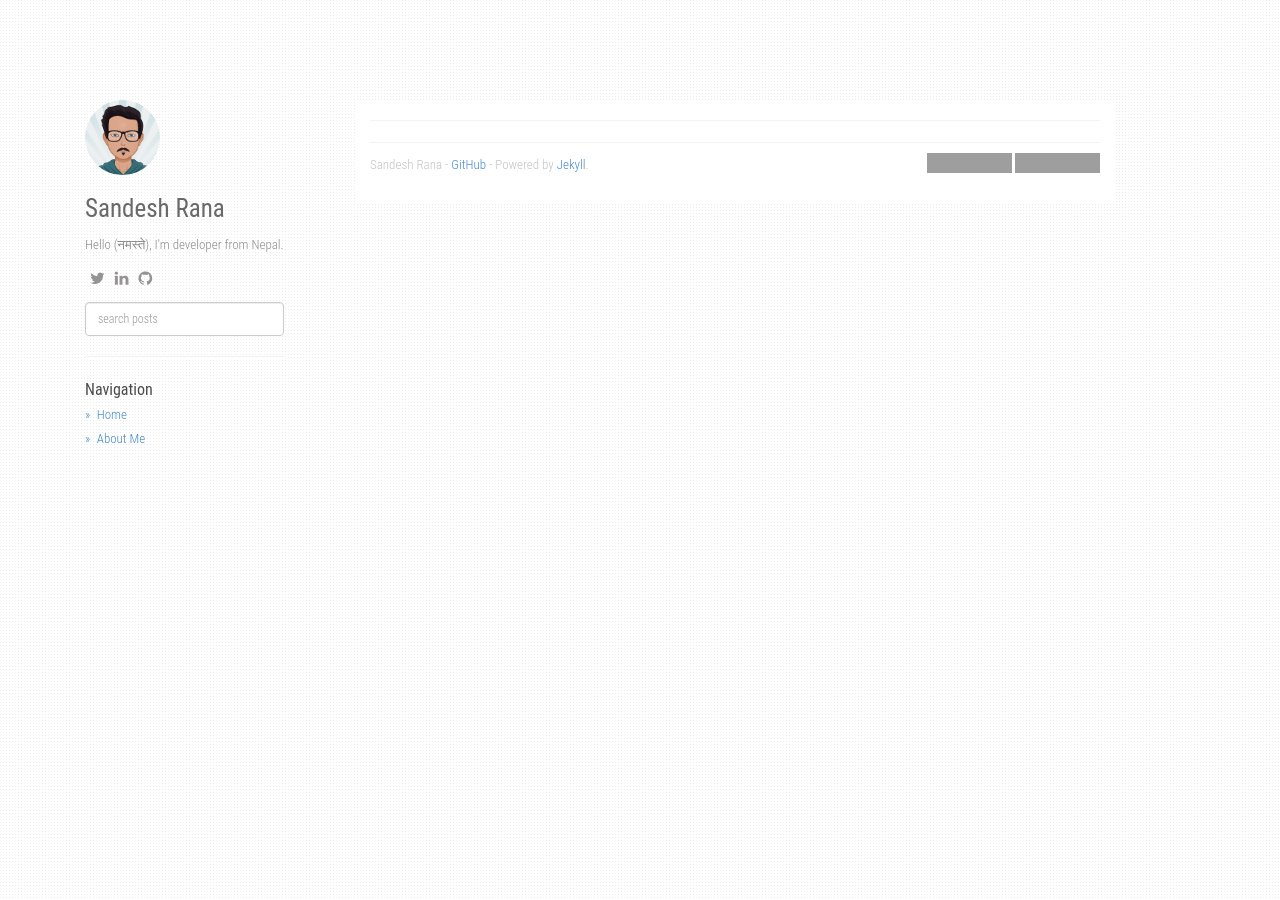
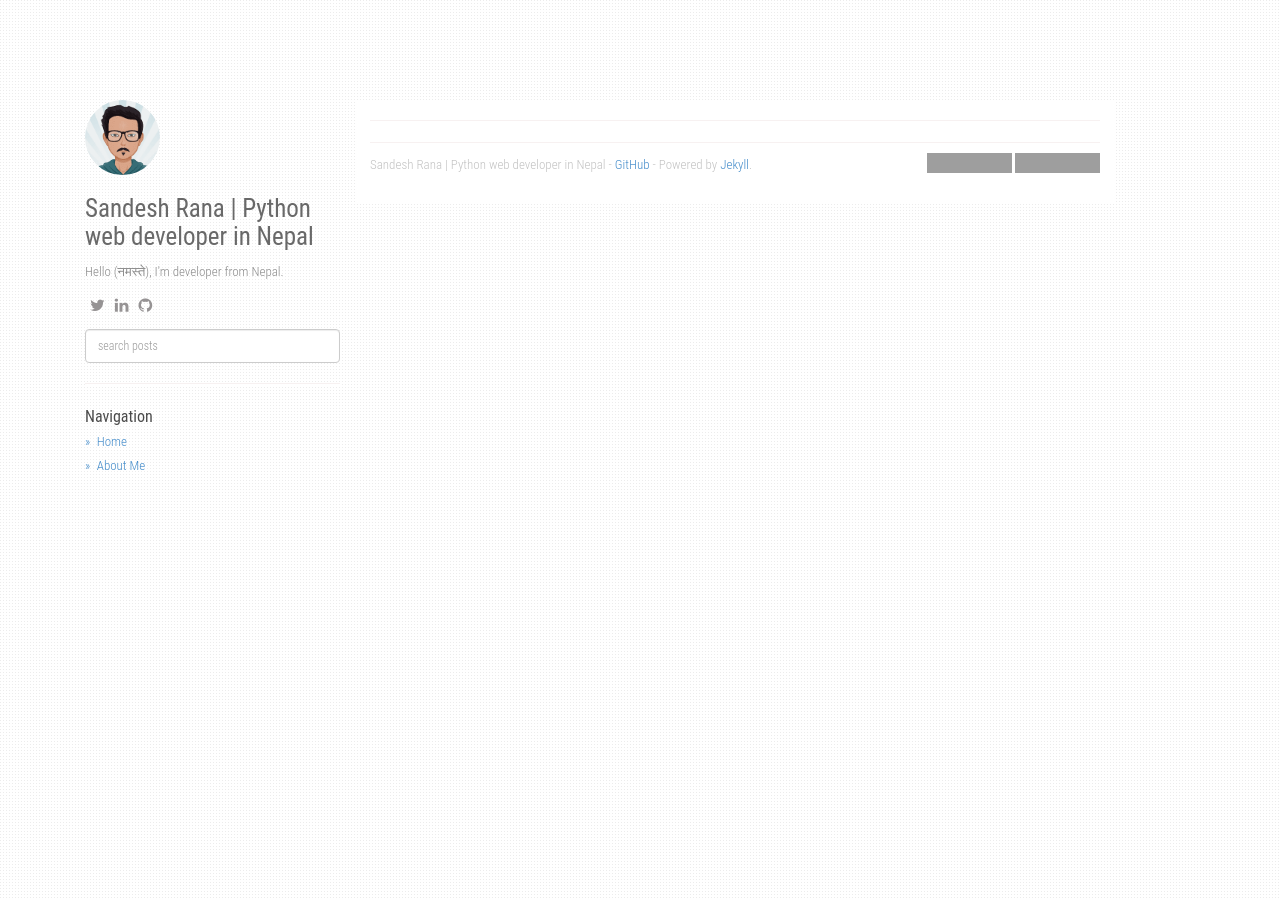
Before and after one commit to vimm0/vimm0.github.io, a Jekyll site: the page built from index.md, in a window 1280 px wide. Built offline with Jekyll 4.4.1, drawn with Linux system fonts in a browser that asks for light colours; nearby versions of some CDN libraries; our own code applies the rules of GitHub Pages for plain Markdown files; the list of posts is cut into pages by our own code; grey boxes are pictures that could not be loaded.

Commit message:
update title for index page

```diff
--- a/_config.yml
+++ b/_config.yml
@@ -1,6 +1,6 @@
 title: Posts
 description: Posts List
-author: Sandesh Rana
+author: Sandesh Rana | Python web developer in Nepal
 github: https://github.com/vimm0
 about: Hello (नमस्ते), I'm developer from Nepal.
 #disqus_shortname: techproblems
```
